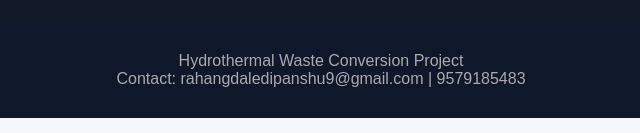
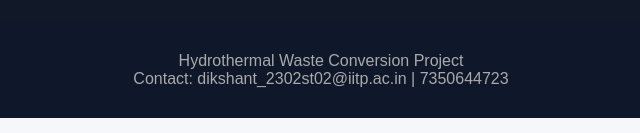
Before and after one commit to dikshantsk01/waste-to-fuel, a plain HTML site: page index.html in a window 1280 px wide. Shown: the part 1637-1770 px from the top of the page, 319-959 px from the left. Drawn offline with Linux system fonts and the light colour scheme.

Commit message:
Update contact information in footer

```diff
--- a/index.html
+++ b/index.html
@@ -170,7 +170,7 @@ streams directly into chemical resources using hydrothermal liquefaction.
 
 <p>Hydrothermal Waste Conversion Project</p>
 
-<p>Contact: rahangdaledipanshu9@gmail.com | 9579185483</p>
+<p>Contact: dikshant_2302st02@iitp.ac.in | 7350644723</p>
 
 </footer>
 
```
